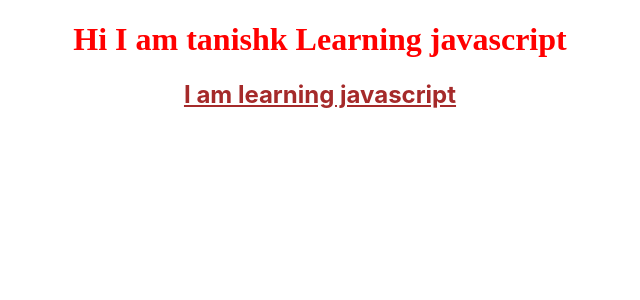
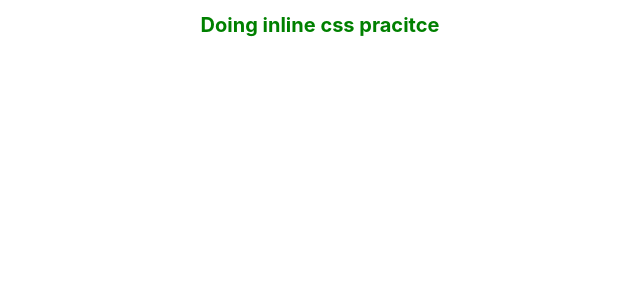
Before and after one commit to tanishk15sharma/basics, a React (Create React App) app: page / in a window 1280 px wide. Shown: the top 300 px of the page, without its empty margins (320-960 px from the left). Built offline with nearby package versions, Linux system fonts and the light colour scheme.

Commit message:
css methods

```diff
--- a/src/App.js
+++ b/src/App.js
@@ -4,11 +4,13 @@ import "./App.css";
 // import NameList from "./components/mapmethod";
 // import NamelistIndex from "./components/Indexkey";
 // import Btnclick from "./components/clickevent";
-import StyleSheet from "./components/stylesheet";
+// import StyleSheet from "./components/stylesheet";
+import Inline from "./components/inline";
 function App() {
   return (
     <div className="App">
-      <StyleSheet primary={true} />
+      {/* <StyleSheet primary={true} /> */}
+      <Inline />
       {/* <NamelistIndex /> */}
       {/* <NameList /> */}
       {/* <Btnclick /> */}
--- /dev/null
+++ b/src/components/inline.js
@@ -0,0 +1,12 @@
+import React from "react";
+
+const Listcss = {
+  fontSize: "20px",
+  color: "green",
+};
+
+function inline() {
+  return <h1 style={Listcss}>Doing inline css pracitce </h1>;
+}
+
+export default inline;
```
